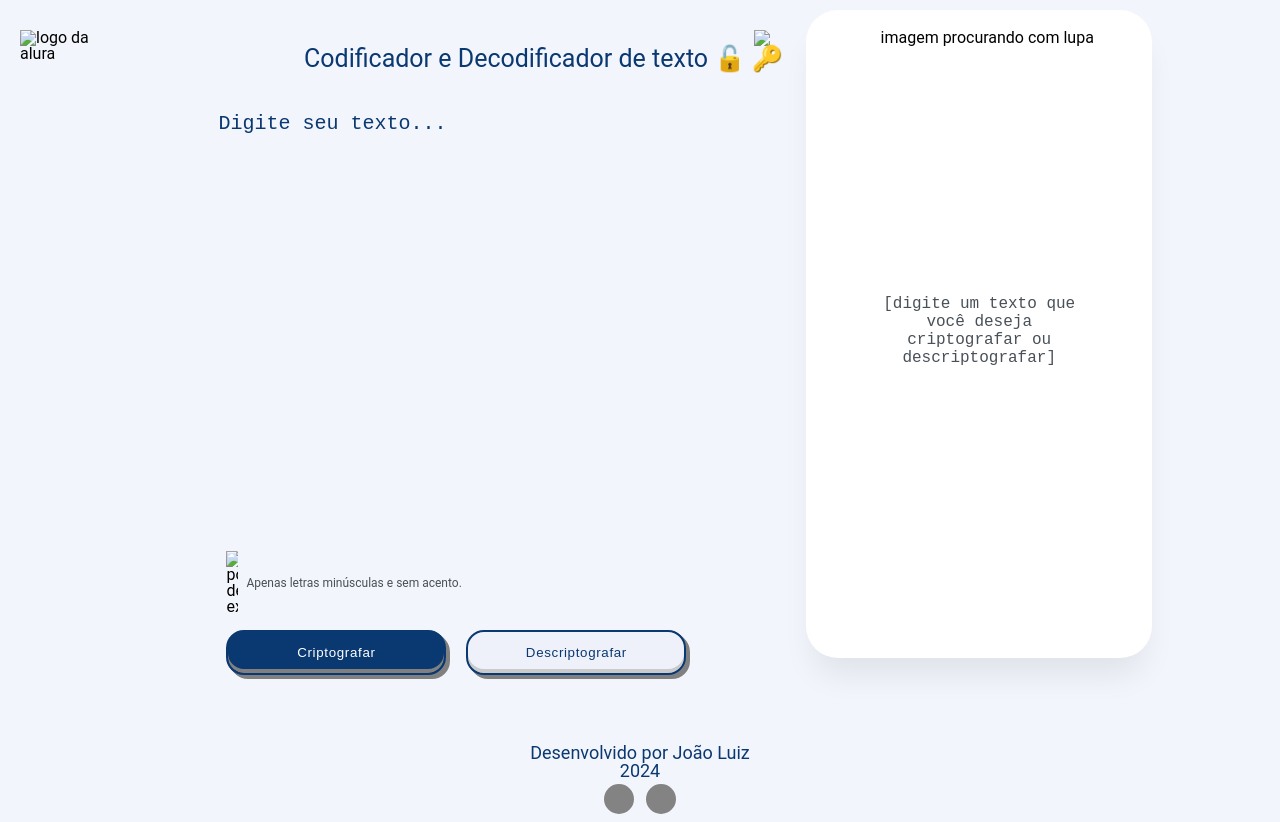
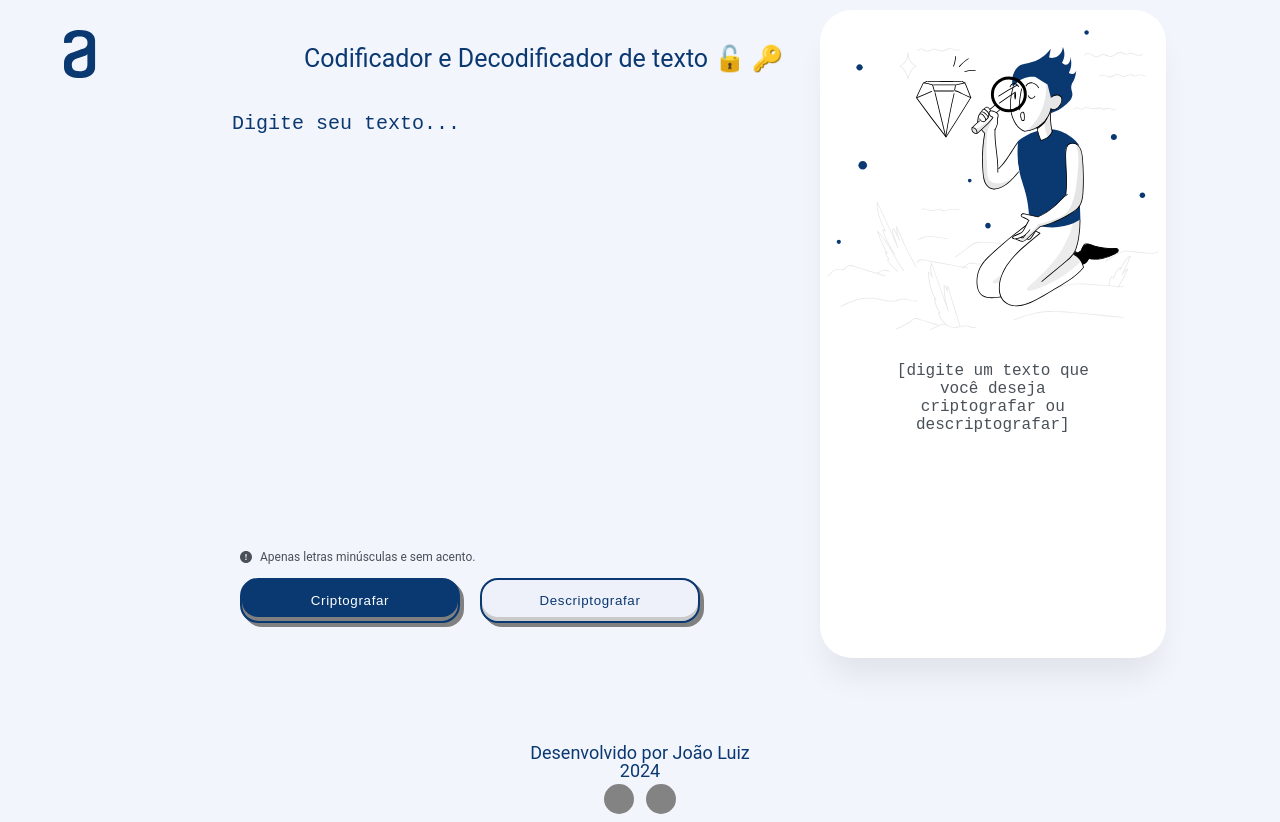
Before and after one commit to joaoluizcienciadados/challenge-one-decodificador-br, a plain HTML site: page index.html in a window 1280 px wide. Drawn offline with Linux system fonts and the light colour scheme; the site is published under a folder, as on GitHub Pages, so addresses that start at the root find nothing; grey boxes are pictures that could not be loaded.

Commit message:
Update index.html

```diff
--- a/index.html
+++ b/index.html
@@ -9,12 +9,12 @@
 
         <link rel="stylesheet" href="reset.css">
         <link rel="stylesheet" href="style.css">
-        <link rel="icon" href="/imagens/favicon.png">
+        <link rel="icon" href="imagens/favicon.png">
     </head>
 
     <body>
         <header>
-            <img class="logo" src="/imagens/logo-alura.svg" alt="logo da alura">
+            <img class="logo" src="imagens/logo-alura.svg" alt="logo da alura">
             <h1 class="title">Codificador e Decodificador de texto 🔓 🔑</h1>
         </header>
 
@@ -25,7 +25,7 @@
                     <textarea cols="10" name="" id="txt-area1" placeholder="Digite seu texto..." class="line text-animation"></textarea>
 
                     <div class="info">
-                        <img src="/imagens/exclamation.svg" alt="ponto de exclamação" width="12px" >
+                        <img src="imagens/exclamation.svg" alt="ponto de exclamação" width="12px" >
                         <p >Apenas letras minúsculas e sem acento.</p>
                     </div>
 
@@ -39,7 +39,7 @@
 
 
         <div id="decrypt">
-            <img class="icone" id="icone" src="/imagens/lupa.svg" alt="imagem procurando com lupa">
+            <img class="icone" id="icone" src="imagens/lupa.svg" alt="imagem procurando com lupa">
             <h2 id="none">Nenhuma mensagem encontrada</h2>
 
             <textarea cols="10" readonly name="" id="txt-area2" placeholder="[Digite um texto que você deseja criptografar ou descriptografar]"></textarea>
```
